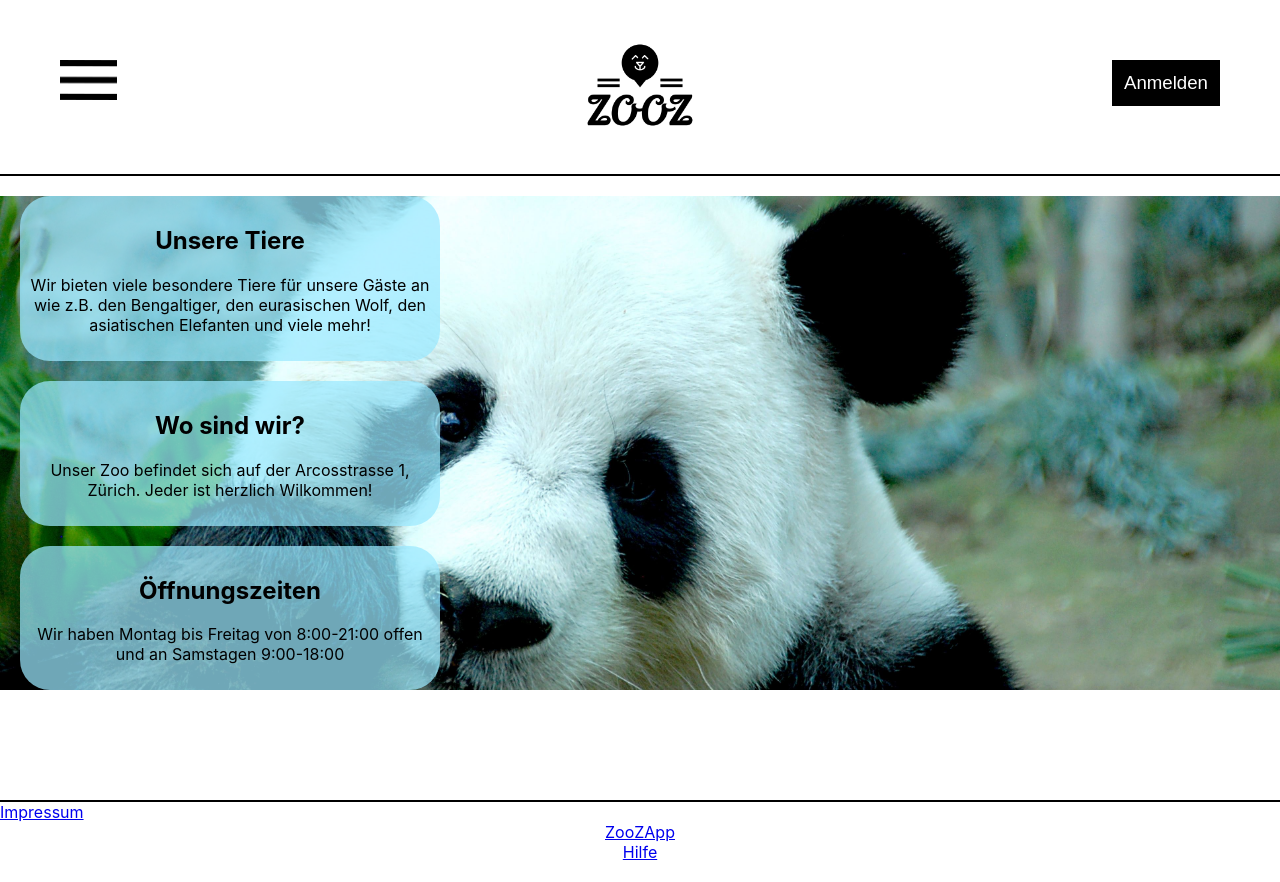
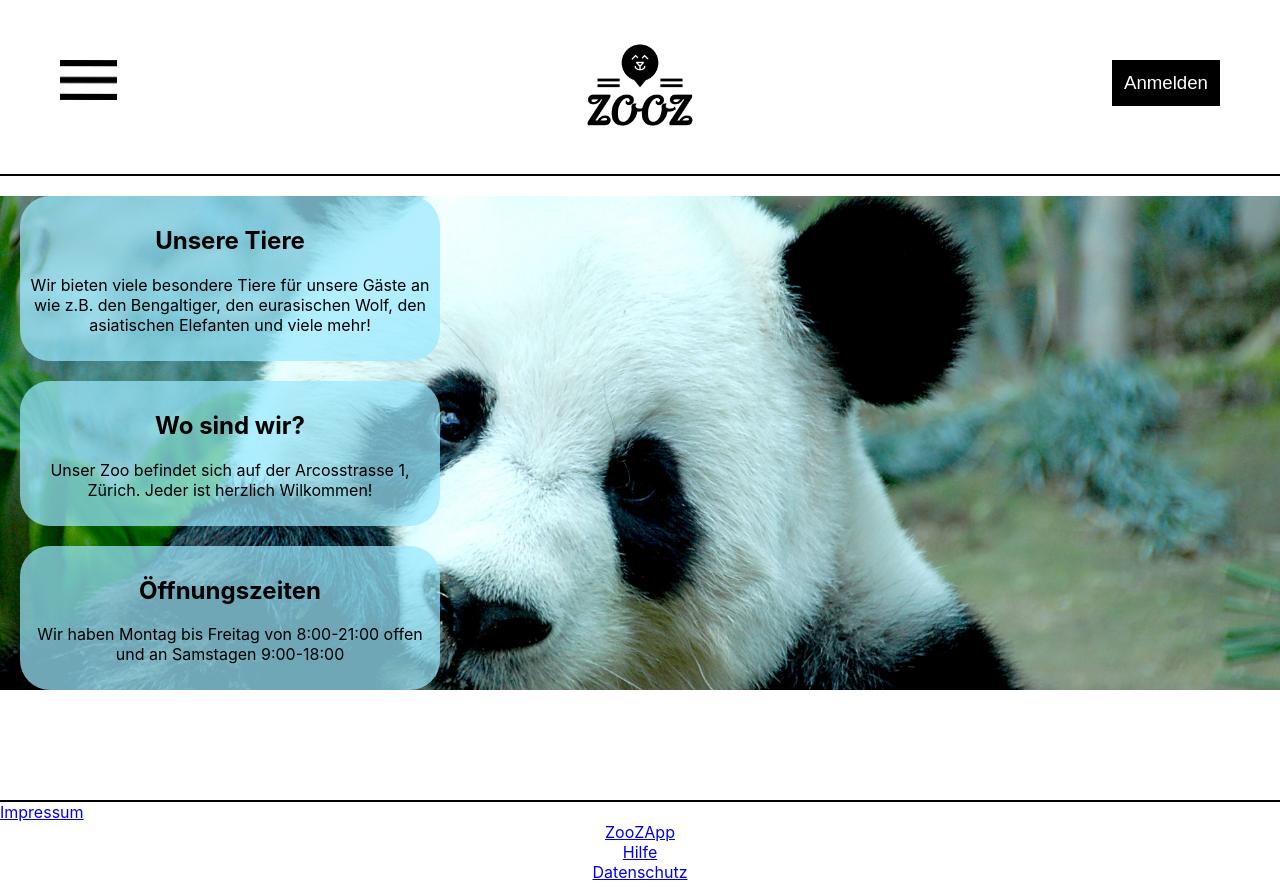
Before and after one commit to TihanMo/ZooApp, a React (Create React App) app in the folder zooapp/: page / in a window 1280 px wide. Built offline with nearby package versions, Linux system fonts and the light colour scheme.

Commit message:
Datenschutz im Footer
Datenschutz ist für die Kunden wichtig

```diff
--- a/zooapp/src/components/Footer.js
+++ b/zooapp/src/components/Footer.js
@@ -14,6 +14,9 @@ export default function Footer() {
       <div className='footer_inhalt' id='hilfe'>
         <Link to="/hilfe">Hilfe</Link>
       </div>
+      <div className='footer_inhalt' id='hilfe'>
+        <Link to="/datenschutz">Datenschutz</Link>
+      </div>
     </div>
   )
 }
```
